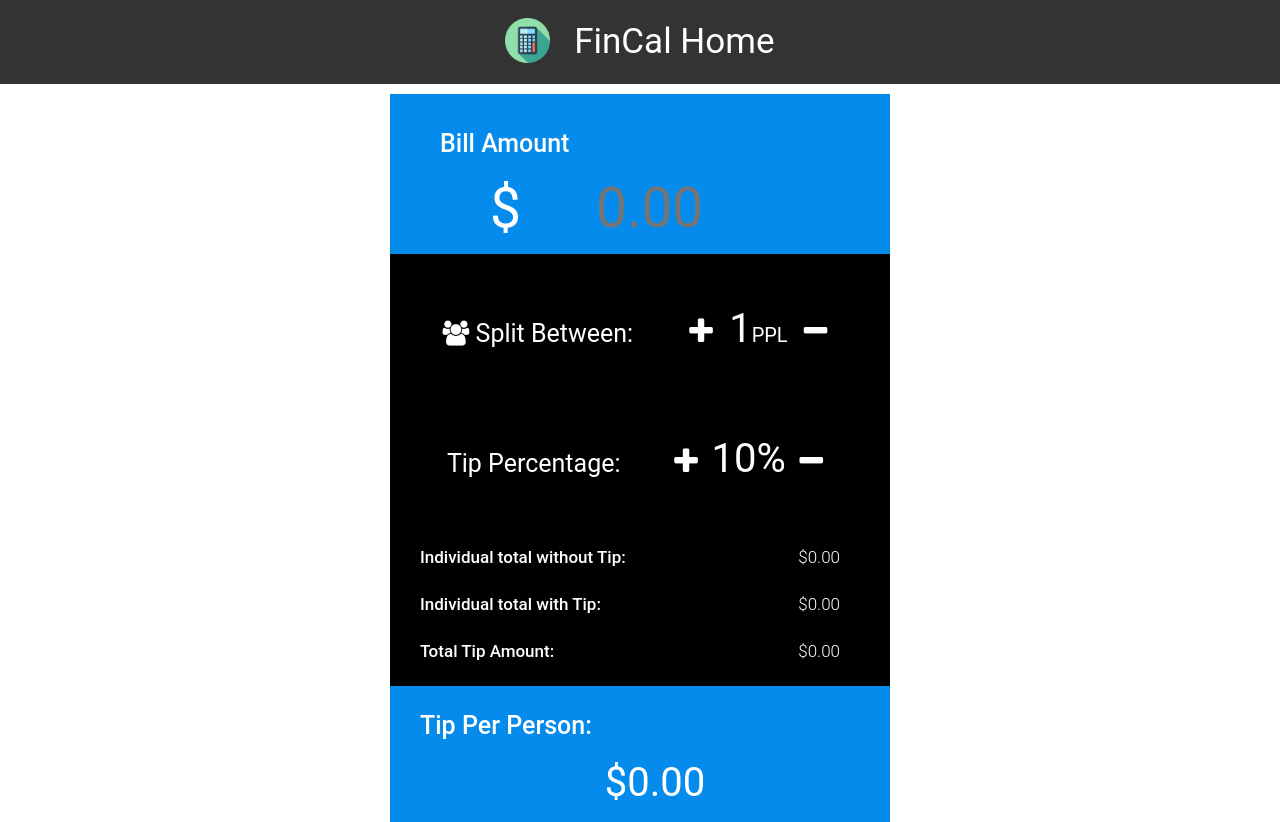
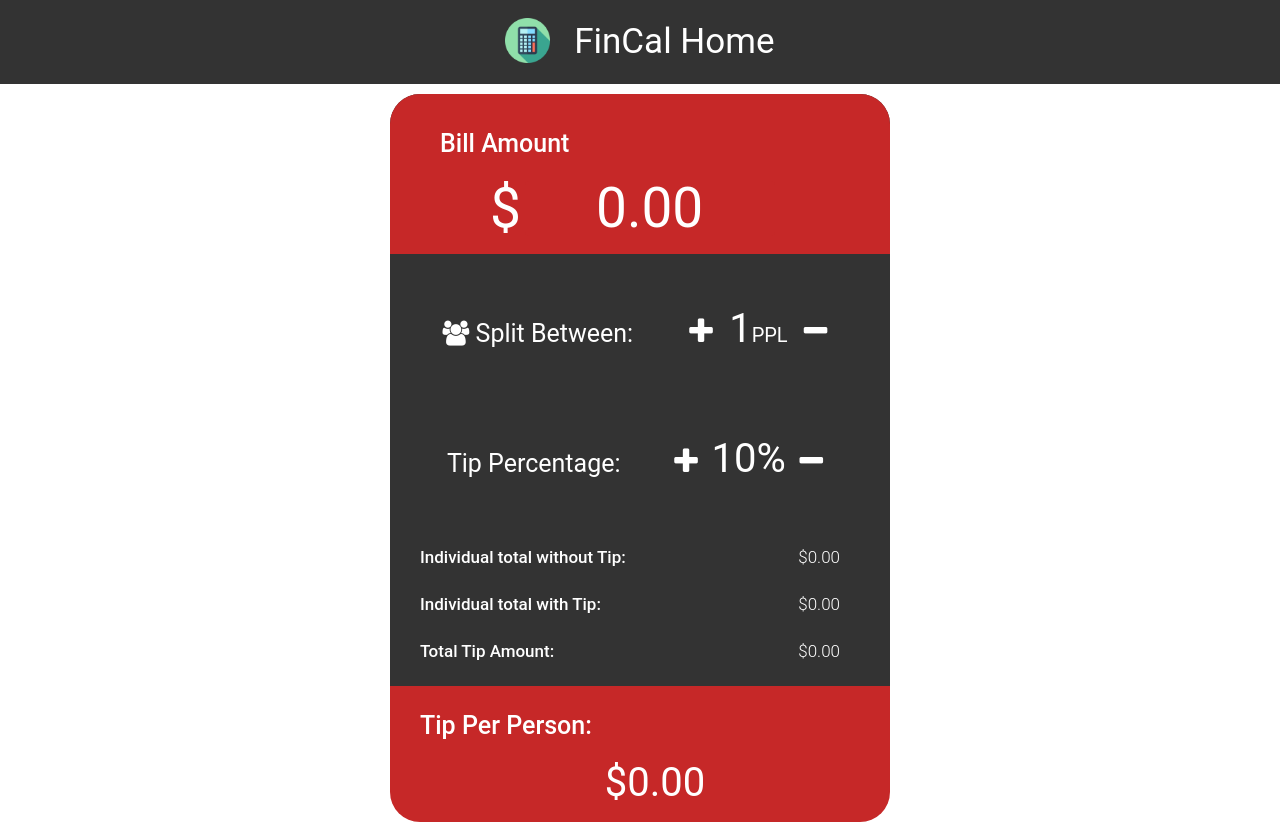
Before and after one commit to IIT-Web-Application-Development/fincal, a website: page html/tipCalc.html in a window 1280 px wide. Drawn offline with nearby package versions, Linux system fonts and the light colour scheme.

Commit message:
changed to cooler color

```diff
--- a/css/custom.css
+++ b/css/custom.css
@@ -105,16 +105,18 @@ footer{
 .calculator-container {
     width: 500px;
     height: 600px;
-    background-color: black;
+    background-color: #333;
     margin: 10px auto;
+    border-radius: 30px 30px 0 0;
   }
 
   .big-container {
     height: 160px;
+    border-radius: 30px 30px 0 0 ;
   }
 
   .bill-amount-container {
-    background-color: #058bec;
+    background-color: #C62828;
   }
 
   .split-container {
@@ -141,7 +143,7 @@ input#bill-total {
     font-size: 55px;
     width: 250px;
     height: 55px;
-    background-color: #058bec;
+    background-color: #C62828;
     border: none;
     color: white;
     outline: 0;
@@ -202,10 +204,11 @@ input#bill-total {
   }
 
   .tip-total-container {
-    background-color: #058bec;
+    background-color: #C62828;
     height: 116px;
     padding-top: 20px;
     color: white;
+    border-radius: 0px 0px 30px 30px;
   }
 
   .bill-amount {
@@ -256,3 +259,7 @@ input#bill-total {
     top: 5px;
     font-weight: 400;
   }
+
+  ::placeholder{
+    color: white;
+  }
```
